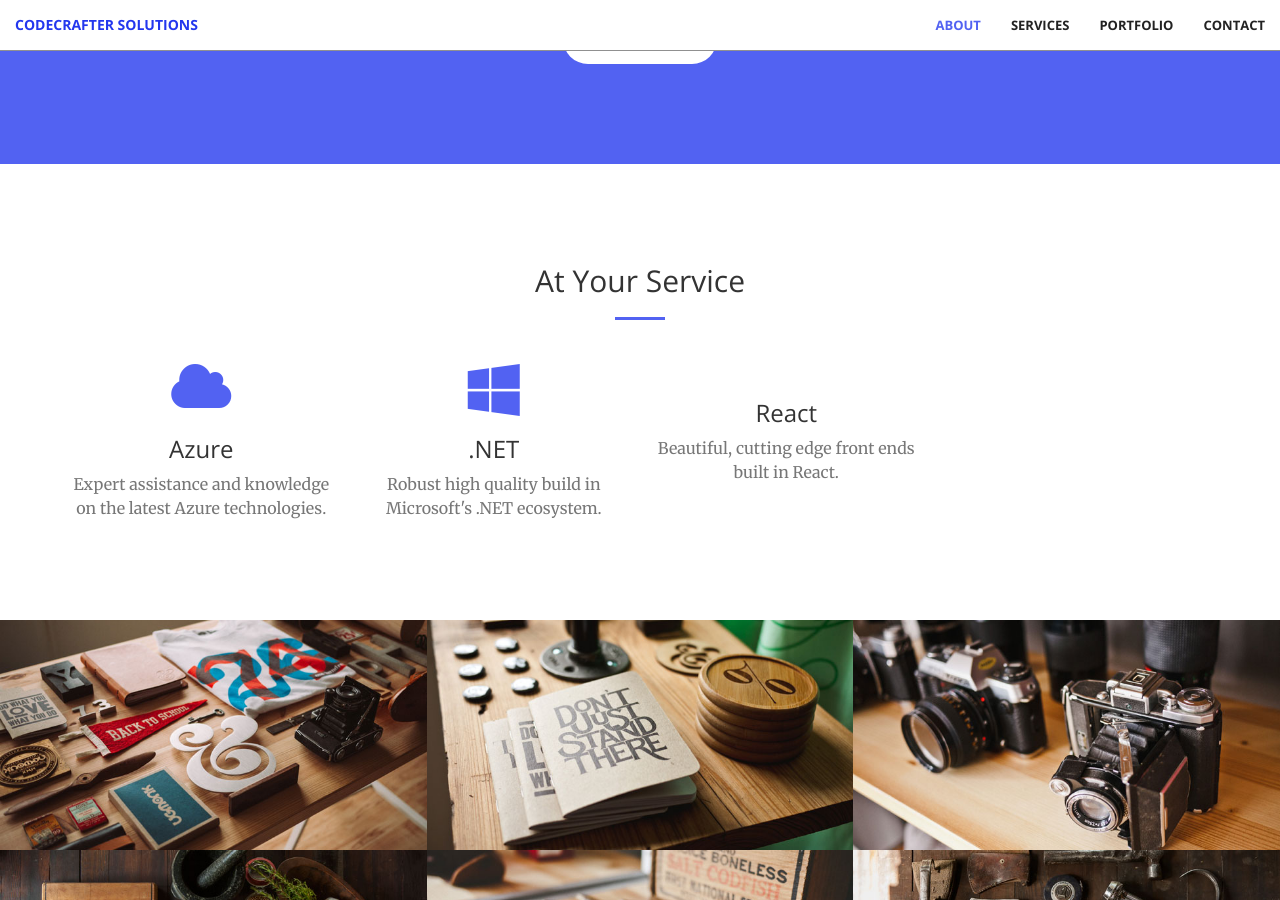
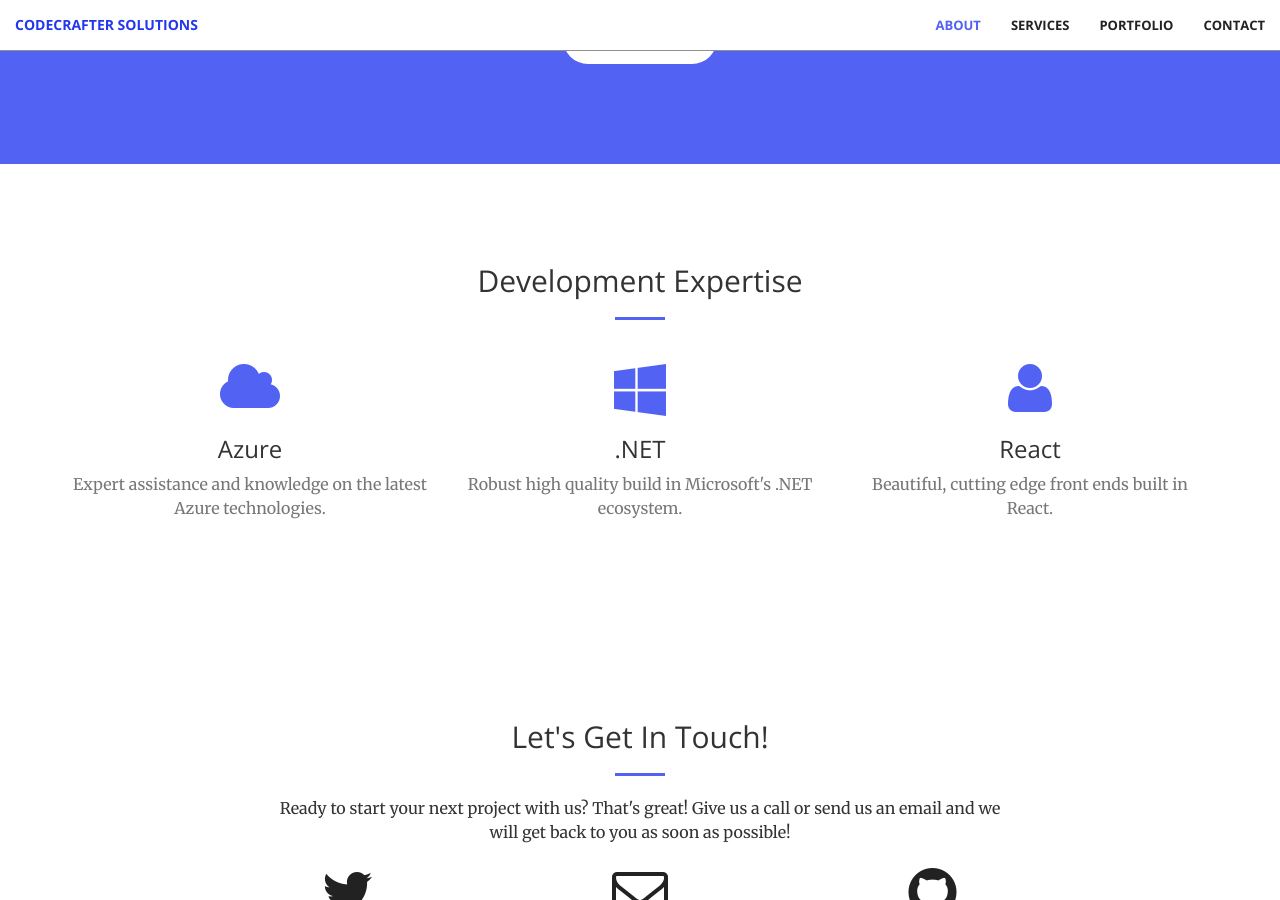
Before and after one commit to jcvandan/codecrafter-solutions, a Jekyll site: the page built from index.html, in a window 1280 px wide and 900 px high, scrolled down 1187 px. Built offline with Jekyll 4.4.1, drawn with Linux system fonts in a browser that asks for light colours.

Commit message:
More tweaks

```diff
--- a/_includes/services.html
+++ b/_includes/services.html
@@ -2,30 +2,30 @@
     <div class="container">
         <div class="row">
             <div class="col-lg-12 text-center">
-                <h2 class="section-heading">At Your Service</h2>
+                <h2 class="section-heading">Development Expertise</h2>
                 <hr class="primary">
             </div>
         </div>
     </div>
     <div class="container">
         <div class="row">
-            <div class="col-lg-3 col-md-6 text-center">
+            <div class="col-lg-4 col-md-6 text-center">
                 <div class="service-box">
                     <i class="fa fa-4x fa-cloud wow bounceIn text-primary"></i>
                     <h3>Azure</h3>
                     <p class="text-muted">Expert assistance and knowledge on the latest Azure technologies.</p>
                 </div>
             </div>
-            <div class="col-lg-3 col-md-6 text-center">
+            <div class="col-lg-4 col-md-6 text-center">
                 <div class="service-box">
                     <i class="fa fa-4x fa-windows wow bounceIn text-primary" data-wow-delay=".1s"></i>
                     <h3>.NET</h3>
                     <p class="text-muted">Robust high quality build in Microsoft's .NET ecosystem.</p>
                 </div>
             </div>
-            <div class="col-lg-3 col-md-6 text-center">
+            <div class="col-lg-4 col-md-6 text-center">
                 <div class="service-box">
-                    <i class="fa fa-4x fa-chrome wow bounceIn text-primary" data-wow-delay=".2s"></i>
+                    <i class="fa fa-4x fa-user wow bounceIn text-primary" data-wow-delay=".2s"></i>
                     <h3>React</h3>
                     <p class="text-muted">Beautiful, cutting edge front ends built in React.</p>
                 </div>
--- a/_layouts/front.html
+++ b/_layouts/front.html
@@ -8,7 +8,7 @@
   {% include header.html %}
   {% include call-to-action.html %}
   {% include services.html %}
-  {% include portfolio.html %}
+  <!-- {% include portfolio.html %} -->
   {% include contact.html %}
   {% include scripts.html %}
 </body>
```
